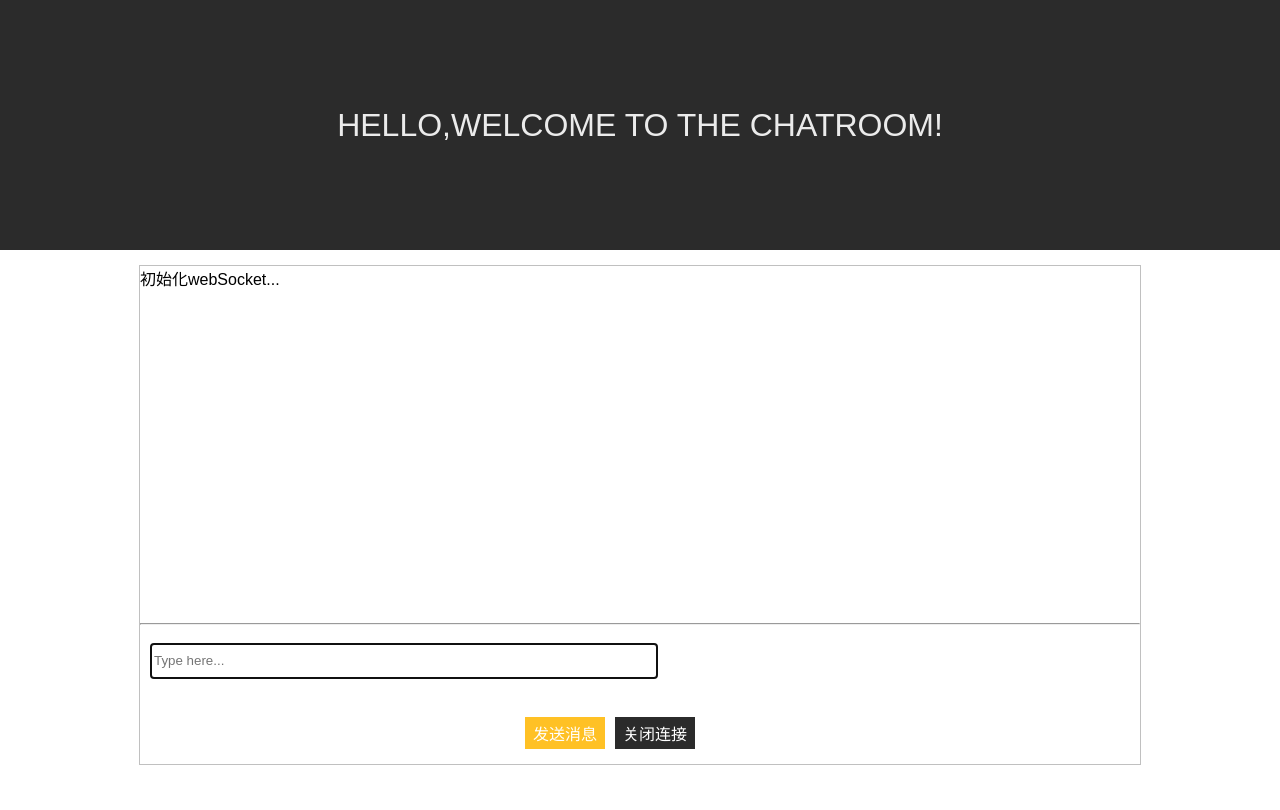
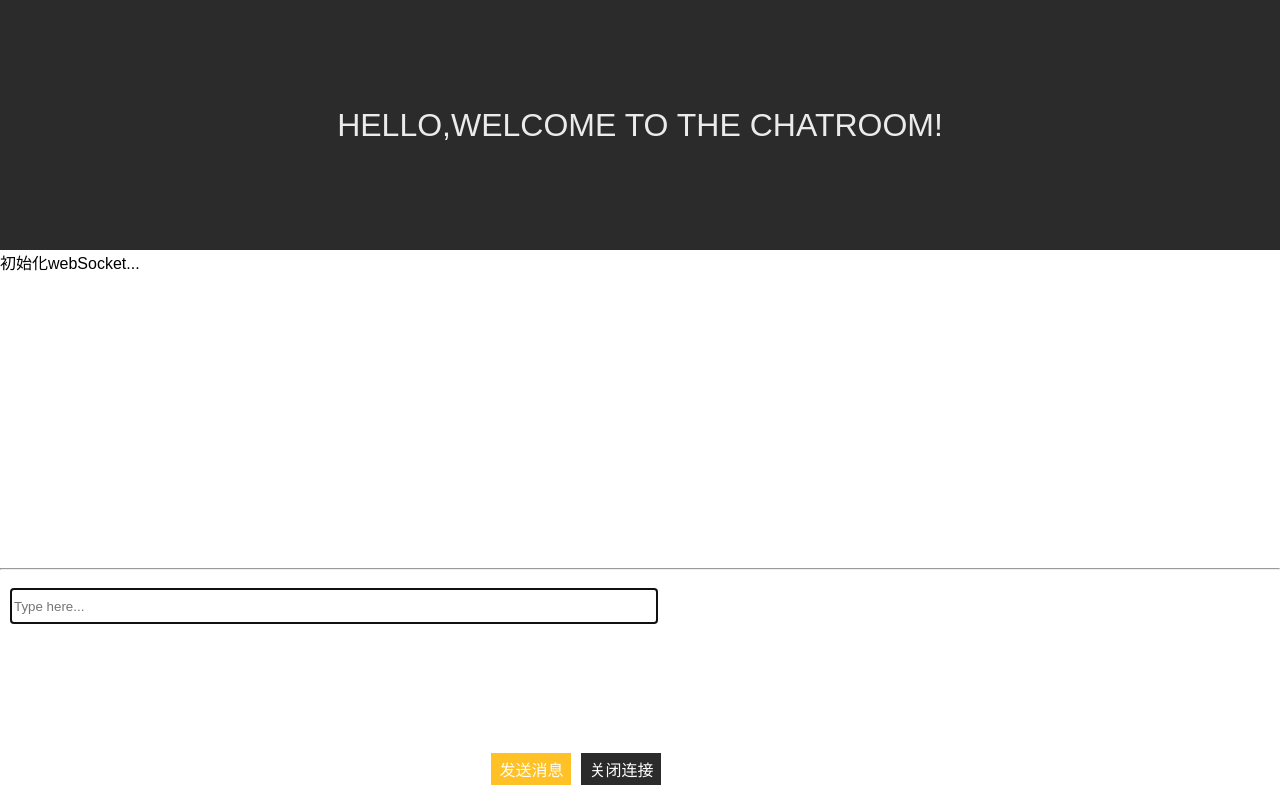
Before and after one commit to Dylanwooo/websocket-react, a React (Create React App) app: page / in a window 1280 px wide. Built offline with nearby package versions, Linux system fonts and the light colour scheme; no server answers.

Commit message:
组件分块

```diff
--- a/package.json
+++ b/package.json
@@ -3,6 +3,7 @@
   "version": "0.1.0",
   "private": true,
   "dependencies": {
+    "prop-types": "^15.6.0",
     "react": "^16.0.0",
     "react-dom": "^16.0.0",
     "react-scripts": "1.0.14",
--- a/src/App.js
+++ b/src/App.js
@@ -1,43 +1,36 @@
 import React, { Component } from 'react';
-import Websocket from 'react-websocket';
+//import Websocket from 'react-websocket';
+import CommentInput from './CommentInput';
+import CommentList from './CommentList';
 import io from 'socket.io-client';
 import './App.css';
 
-let ws;
 class App extends Component {
-    constructor() {
-        super();
-        /* server.js的
-        ws = new WebSocket("ws://localhost:3002");
-        ws.onopen = function (e) {
-            console.log('connection to server');
-        };*/
 
+    handleSubmitComment(comment){
+        console.log(comment)
     }
     render() {
           return(
               <div>
-                  <Title />
-                  <Chatbox />
+                  <div className="title">
+                      HELLO,WELCOME TO THE CHATROOM!
+                  </div>
+                  <div className="comments">
+                      <CommentList/>
+                  </div>
+                  <div className="editor">
+                      <hr />
+                      <CommentInput onSubmit={ this.handleSubmitComment.bind(this) }/>
+                  </div>
               </div>
           )
     }
 }
-class Title extends Component{
-    constructor() {
-        super();
-    }
-    render(){
-        return(
-            <div className="title">
-                HELLO,WELCOME TO THE CHATROOM!
-            </div>
-        )
-    }
-}
-class Chatbox extends Component{
-    constructor() {
-        super();
+
+/*class Chatbox extends Component{
+    constructor(props) {
+        super(props);
     }
     handleSubmitComment(content){
         console.log(content);
@@ -57,73 +50,6 @@ class Chatbox extends Component{
             </div>
         )
     }
-}
-//消息展示组件
-class MsgArea extends Component{
-    constructor() {
-        super();
-        this.state = {
-            message: '初始化webSocket...'
-        };
-        ws = io.connect('ws://localhost:3003');
-
-    }
-    componentWillUpdate(){
-        ws.on('news',function (data) {
-            //接收后台传来的数据
-            console.log(data);
-            this.setState({message: data})
-            //发送数据到后台
-            //ws.emit('my other event',{my:'dylanwoo'});
-        })
-    }
-    render(){
-        return(
-            <div id="message">
-                {this.state.message}
-            </div>
-        )
-    }
-}
-//输入框组件
-class MsgInput extends Component{
-    constructor(props) {
-        super(props);
-        this.state = {
-            content: ''
-        }
-    }
-    handleSubmit() {
-        if(this.props.onSubmit){
-            const {content} = this.state;
-            this.props.onSubmit({content})
-        }
-        //将输入框内容清空
-        this.setState({content:''});
-    }
-    handleMsgChange(event){
-        this.setState({
-            content: event.target.value
-        })
-    }
-    render(){
-        return(
-        <div>
-            <input className="text"
-                   value={this.state.content}
-                   ref={(input) => this.input = input}
-                   onChange={ this.handleMsgChange.bind(this) }
-                   placeholder="Type here..."/>
-            <div className="btnArea">
-                <button className="sendMsg" onClick={this.handleSubmit.bind(this)}>发送消息</button>
-                <button className="closeCnt">关闭连接</button>
-            </div>
-        </div>
-        )
-    }
-    componentDidMount(){
-        this.input.focus();
-    }
-}
+}*/
 
 export default App;
--- /dev/null
+++ b/src/Comment.js
@@ -0,0 +1,3 @@
+/**
+ * Created by Dylanwoo on 2017/10/24.
+ */
--- /dev/null
+++ b/src/CommentInput.js
@@ -0,0 +1,56 @@
+/**
+ * Created by Dylanwoo on 2017/10/24.
+ */
+import React, { Component } from 'react';
+
+
+class CommentInput extends Component{
+    constructor(props) {
+        super(props);
+        this.state = {
+            content: ''
+        }
+    }
+    handleSubmit() {
+        if(this.props.onSubmit){
+            const {content} = this.state;
+            this.props.onSubmit({content})
+        }
+        //将输入框内容清空
+        this.setState({content:''});
+    }
+    handleMsgChange(event){
+        this.setState({
+            content: event.target.value
+        })
+    }
+    componentWillUpdate(){
+        /*ws.on('news',function (data) {
+            //接收后台传来的数据
+            console.log(data);
+            this.setState({message: data});
+            //发送数据到后台
+            ws.emit('my other event',this.content);
+        })*/
+    }
+    render(){
+        return(
+            <div>
+                <input className="text"
+                       value={this.state.content}
+                       ref={(input) => this.input = input}
+                       onChange={ this.handleMsgChange.bind(this) }
+                       placeholder="Type here..."/>
+                <div className="btnArea">
+                    <button className="sendMsg" onClick={this.handleSubmit.bind(this)}>发送消息</button>
+                    <button className="closeCnt">关闭连接</button>
+                </div>
+            </div>
+        )
+    }
+    componentDidMount(){
+        this.input.focus();
+    }
+}
+
+export default CommentInput
--- /dev/null
+++ b/src/CommentList.js
@@ -0,0 +1,33 @@
+/**
+ * Created by Dylanwoo on 2017/10/24.
+ */
+import React, { Component } from 'react';
+
+class CommentList extends Component{
+    constructor(props) {
+        super(props);
+        this.state = {
+            message: '初始化webSocket...'
+        };
+        //ws = io.connect('ws://localhost:3003');
+
+    }
+    componentWillUpdate(){
+        /*ws.on('news',function (data) {
+            //接收后台传来的数据
+            console.log(data);
+            this.setState({message: data})
+            //发送数据到后台
+            ws.emit('my other event',{my:'dylanwoo'});
+        })*/
+    }
+    render(){
+        return(
+            <div id="message">
+                {this.state.message}
+            </div>
+        )
+    }
+}
+
+export default CommentList
```
Also changed, not shown: 1 other file (tests, documents, lock files or other folders).
